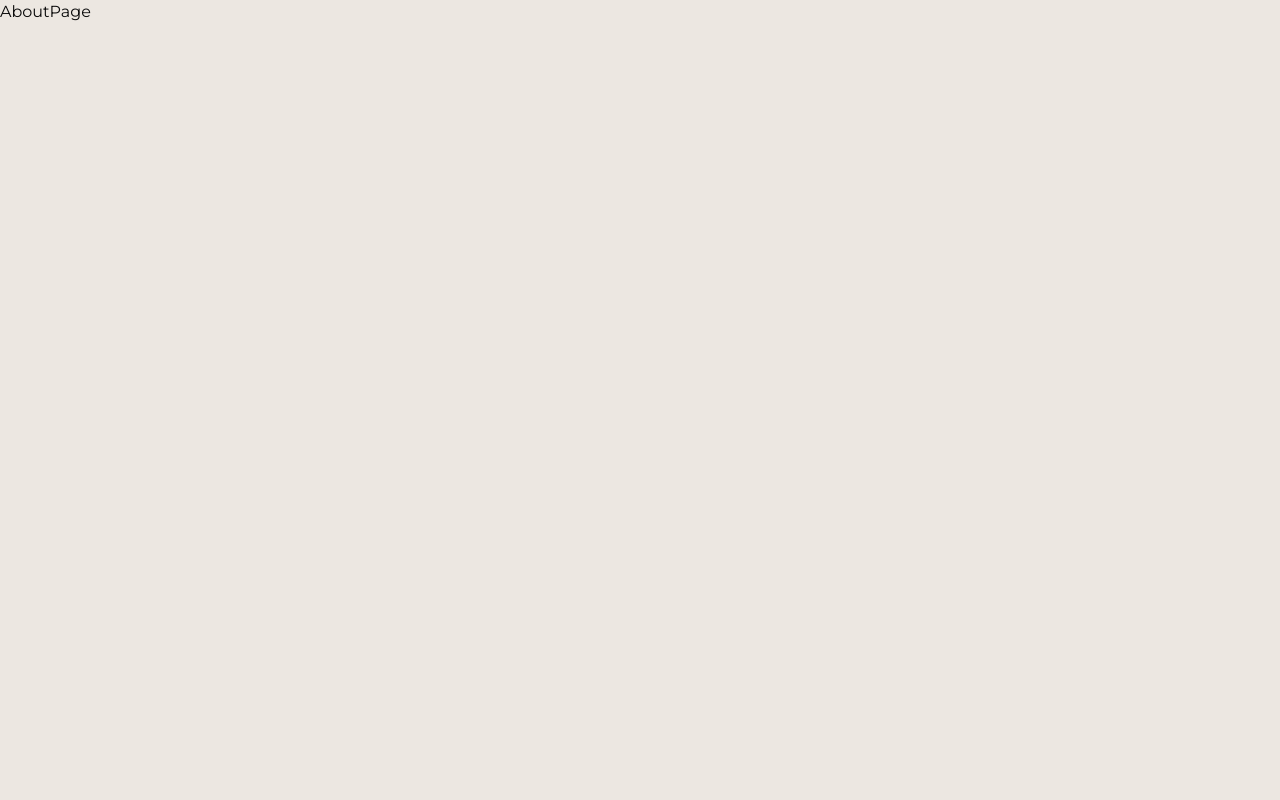
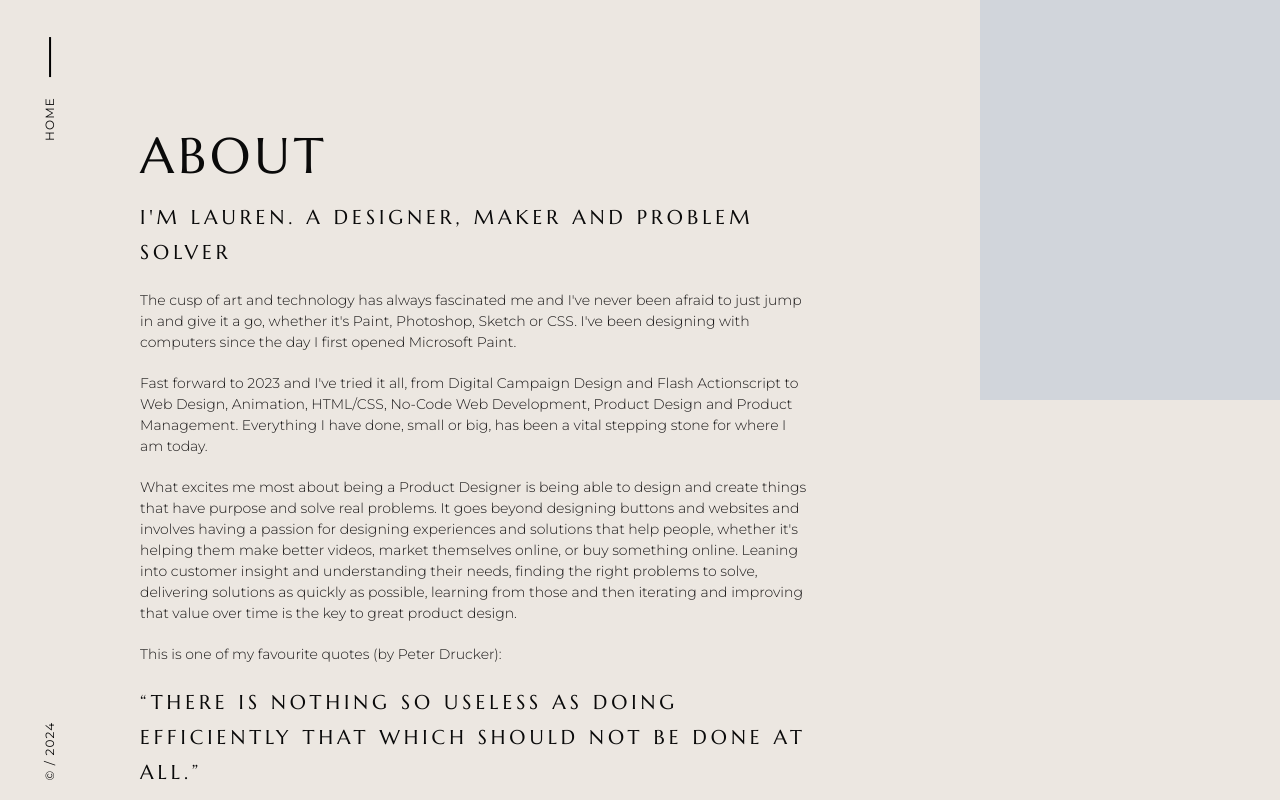
Before and after one commit to JaimeenMakavana/portfolio_2024, a Next.js app: page /about in a window 1280 px wide. Built offline with nearby package versions, Linux system fonts and the light colour scheme.

Commit message:
about page: done

```diff
--- /dev/null
+++ b/src/UiComponents/AboutPageComponents/AboutHeader.tsx
@@ -0,0 +1,45 @@
+import React from "react";
+
+interface Option {
+  name: string;
+  url: string;
+}
+
+const OPTION_DATA: Option[] = [
+  { name: "HOME", url: "/projects" },
+
+];
+
+const OptionElement = ({ name, url }: { name: string; url?: string }) => {
+  console.log("url::: ", url);
+  return (
+    <li className="hover:underline transition-all duration-300 cursor-pointer">
+      {name}
+    </li>
+  );
+};
+
+const AboutHeader = () => {
+  return (
+    <ul className="flex justify-between items-center px-10 text-[12px] py-5 md:w-[100px] md:flex-col md:h-dvh md:pt-20 md:pb-10">
+      <li>
+        <ul className="flex justify-start items-center gap-5 tracking-widest md:-rotate-90">
+          {OPTION_DATA.map((socialMedia) => (
+            <OptionElement
+              key={socialMedia.name}
+              name={socialMedia.name}
+              url=""
+            />
+          ))}
+          <li className="w-[40px] h-[2px] bg-black order-1"></li>
+        </ul>
+      </li>
+
+      <li className="md:-rotate-90 whitespace-nowrap tracking-widest">
+        © / 2024
+      </li>
+    </ul>
+  );
+};
+
+export default AboutHeader;
--- /dev/null
+++ b/src/UiComponents/AboutPageComponents/AboutIntro.tsx
@@ -0,0 +1,103 @@
+import React from "react";
+
+const AboutIntro = () => {
+  return (
+    <div className="pt-10 px-10 md:pt-28">
+      <div className="flex justify-start items-center gap-5">
+        <div>
+          <h1 className="header !text-[50px]">About</h1>
+          <h1 className="header mb-5">
+            I&apos;m Lauren. A designer, maker and problem solver
+          </h1>
+        </div>
+        <div className="size-[100px] bg-green-200 md:hidden shrink-0"></div>
+      </div>
+      <p className="about-paragraph">
+        The cusp of art and technology has always fascinated me and I&apos;ve never
+        been afraid to just jump in and give it a go, whether it&apos;s Paint,
+        Photoshop, Sketch or CSS. I&apos;ve been designing with computers since
+        the day I first opened Microsoft Paint.
+      </p>
+
+      <p className="about-paragraph">
+        Fast forward to 2023 and I&apos;ve tried it all, from Digital Campaign
+        Design and Flash Actionscript to Web Design, Animation, HTML/CSS,
+        No-Code Web Development, Product Design and Product Management.
+        Everything I have done, small or big, has been a vital stepping stone
+        for where I am today.
+      </p>
+
+      <p className="about-paragraph">
+        What excites me most about being a Product Designer is being able to
+        design and create things that have purpose and solve real problems. It
+        goes beyond designing buttons and websites and involves having a passion
+        for designing experiences and solutions that help people, whether
+        it&apos;s helping them make better videos, market themselves online, or
+        buy something online. Leaning into customer insight and understanding
+        their needs, finding the right problems to solve, delivering solutions
+        as quickly as possible, learning from those and then iterating and
+        improving that value over time is the key to great product design.
+      </p>
+
+      <p className="about-paragraph">
+        This is one of my favourite quotes (by Peter Drucker):
+      </p>
+
+      <h1 className="header mb-5">
+        “There is nothing so useless as doing efficiently that which should not
+        be done at all.”
+      </h1>
+
+      <p className="about-paragraph">
+        This resonates so deeply with me because I have no desire to make pretty
+        things just for the sake of it. Some people love that! But it&apos;s not
+        for me. I only want to make, design or build ideas and products that are
+        real, that matter and have an impact in the world.
+      </p>
+
+      <h1 className="header mb-5">Experience</h1>
+
+      <ul className="about-paragraph">
+        <li>- Degree in Brand Communications</li>
+        <li>
+          - 15 years experience in Digital Design, Web Development, Advertising
+          and Product Development ‍
+        </li>
+        <li className="my-5">Within those 15 years, I have: </li>
+        <li>- 12 years experience in Web Design</li>
+        <li>- 10 years experience in Software Design</li>
+        <li>- 3 years experience in Front-end Web Development</li>
+        <li>- 5 years experience in Webflow Development</li>
+        <li>- 1 year experience in Framer Development </li>
+        <li>- 4 years experience in Product Management</li>
+      </ul>
+
+      <h1 className="header mb-5">SKILLS</h1>
+
+      <p className="about-paragraph">
+        UI/UX Design / Strategy / Product Management / User Research / Agile
+        Methodologies / Collaboration / Design Sprints / Design Systems / HTML
+        and CSS / CMS Design & Architecture / Webflow Development / Framer
+        Development / Photography / Graphic Design
+      </p>
+
+      <button className="btn-black mb-10">MY CV</button>
+
+      <h1 className="header mb-5">KUDOS</h1>
+
+      <p className="about-paragraph">
+        Most of what is in this portfolio is team work, it&apos;s very rare
+        these days to make anything great all on your own. I have only included
+        work that I had a large contribution to, but whether it&apos;s design,
+        ideas, UX, process, engineering, mentorship, advice or creative
+        direction, the following people have influenced my growth and career
+        path in a massive way: Shawn Roos, Wayne Berry, Daniel Klopper, Michael
+        Thorne, Kobus Brummer, Pascal Righini, Jade Scully. THANK YOU.
+      </p>
+
+      <button className="btn-black mb-10">CONTACT ME</button>
+    </div>
+  );
+};
+
+export default AboutIntro;
--- a/src/app/about/page.tsx
+++ b/src/app/about/page.tsx
@@ -1,7 +1,17 @@
+import AboutHeader from "@/UiComponents/AboutPageComponents/AboutHeader";
+import AboutIntro from "@/UiComponents/AboutPageComponents/AboutIntro";
 import React from "react";
 
 const AboutPage = () => {
-  return <div>AboutPage</div>;
+  return (
+    <div className="flex flex-col justify-between h-dvh md:overflow-hidden md:flex-row">
+      <AboutHeader />
+      <div className="md:h-full md:overflow-y-auto relative md:flex">
+        <AboutIntro />
+        <div className="w-[300px] h-[400px] bg-gray-300 sticky top-0 shrink-0 md:ml-32"></div>
+      </div>
+    </div>
+  );
 };
 
 export default AboutPage;
--- a/src/app/globals.css
+++ b/src/app/globals.css
@@ -73,4 +73,13 @@ body {
   body {
     @apply bg-background text-foreground;
   }
+  .header {
+    @apply text-left tracking-[4px] uppercase mt-0 mb-0 marcellus text-[20px] font-medium leading-[1.75em] relative;
+  }
+  .about-paragraph {
+    @apply text-[14px] text-[--charcoal] font-light mb-5;
+  }
+  .btn-black{
+    @apply text-[--offwhite] bg-[--charcoal] py-3 px-10 rounded-full marcellus text-[20px];
+  }
 }
--- a/src/app/page.tsx
+++ b/src/app/page.tsx
@@ -5,7 +5,6 @@ import HomeMenus from "@/UiComponents/HomePageComponents/HomeMenus";
 export default function Home() {
   return (
     <div className="flex flex-col justify-between h-dvh md:overflow-hidden md:flex-row">
-      {/* md: header is vertical and other two are scrollable vertically */}
       <HomeHeader />
       <div className="md:flex-1 md:h-full md:overflow-y-auto lg:flex lg:overflow-hidden">
         <HomeIntro />
```
